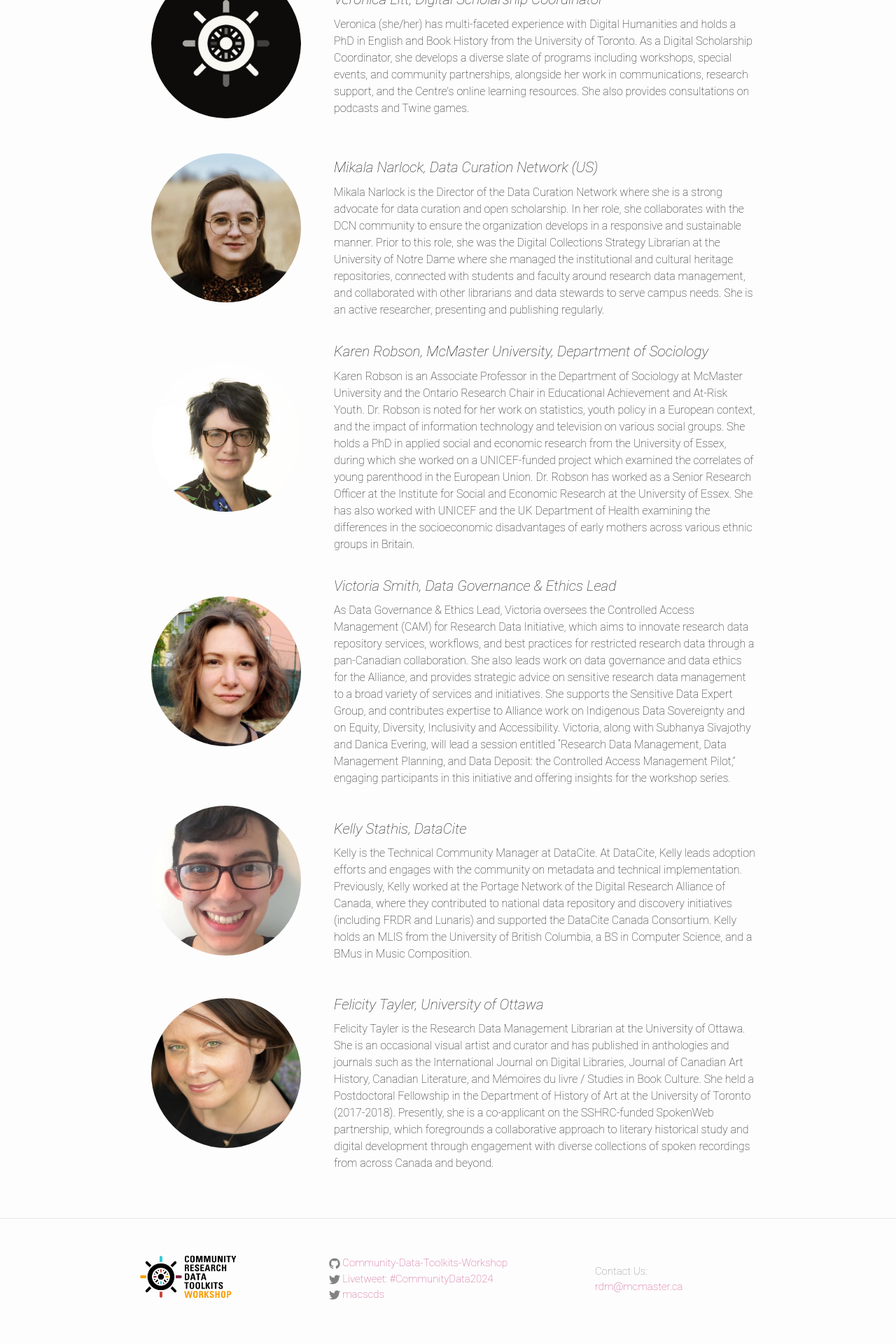
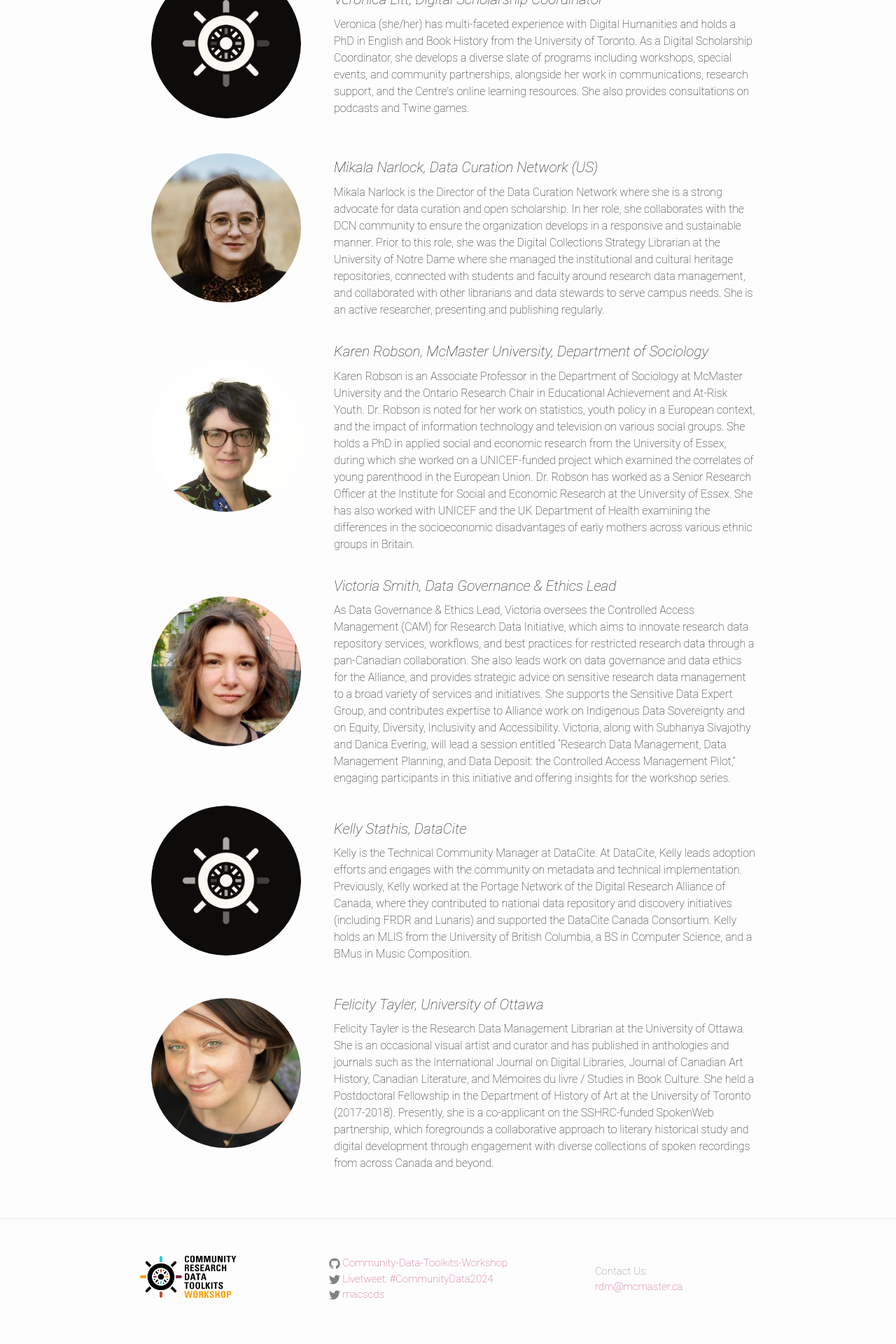
Before and after one commit to Community-Data-Toolkits-Workshop/CDTW, a Jekyll site: the page built from presenters.md, in a window 1280 px wide. Shown: the part 3309-5229 px from the top of the page at 70% size. Built offline with Jekyll 4.4.1, drawn with Linux system fonts in a browser that asks for light colours.

Commit message:
Photo link fix

```diff
--- a/presenters.md
+++ b/presenters.md
@@ -56,7 +56,7 @@
 <td><h3>Victoria Smith, Data Governance & Ethics Lead</h3>
 As Data Governance & Ethics Lead, Victoria oversees the Controlled Access Management (CAM) for Research Data Initiative, which aims to innovate research data repository services, workflows, and best practices for restricted research data through a pan-Canadian collaboration. She also leads work on data governance and data ethics for the Alliance, and provides strategic advice on sensitive research data management to a broad variety of services and initiatives. She supports the Sensitive Data Expert Group, and contributes expertise to Alliance work on Indigenous Data Sovereignty and on Equity, Diversity, Inclusivity and Accessibility. Victoria, along with Subhanya Sivajothy and Danica Evering, will lead a session entitled “Research Data Management, Data Management Planning, and Data Deposit: the Controlled Access Management Pilot,” engaging participants in this initiative and offering insights for the workshop series.</td></tr>
 
-<tr><td><img class="bio photo" title="Stathis Headshot" alt="Stathis Headshot" src="/CDTW/assets/img/stathis-bio.png"></td>
+<tr><td><img class="bio photo" title="Placeholder Headshot" alt="Alt text" src="/CDTW/assets/img/placeholder_circle.png"></td>
 <td><h3>Kelly Stathis, DataCite</h3>
 Kelly is the Technical Community Manager at DataCite. At DataCite, Kelly leads adoption efforts and engages with the community on metadata and technical implementation. Previously, Kelly worked at the Portage Network of the Digital Research Alliance of Canada, where they contributed to national data repository and discovery initiatives (including FRDR and Lunaris) and supported the DataCite Canada Consortium. Kelly holds an MLIS from the University of British Columbia, a BS in Computer Science, and a BMus in Music Composition.</td></tr>
 
```
